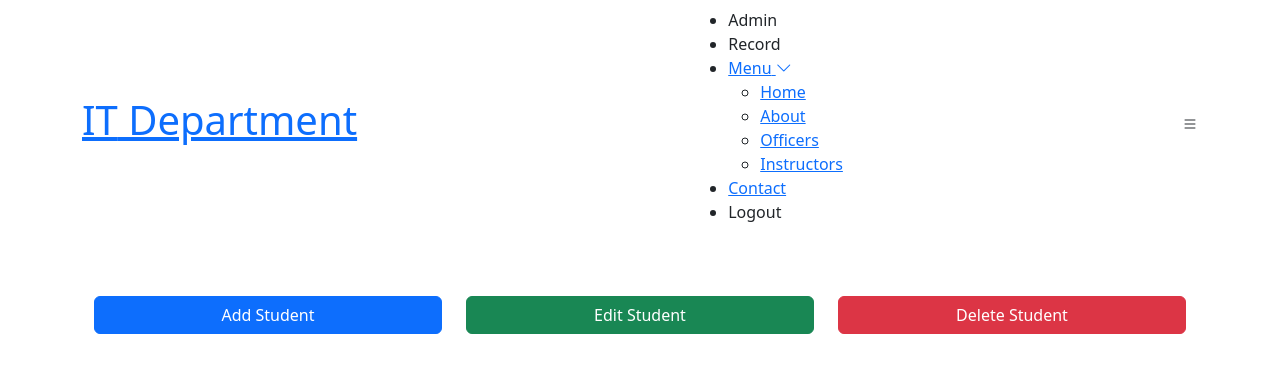
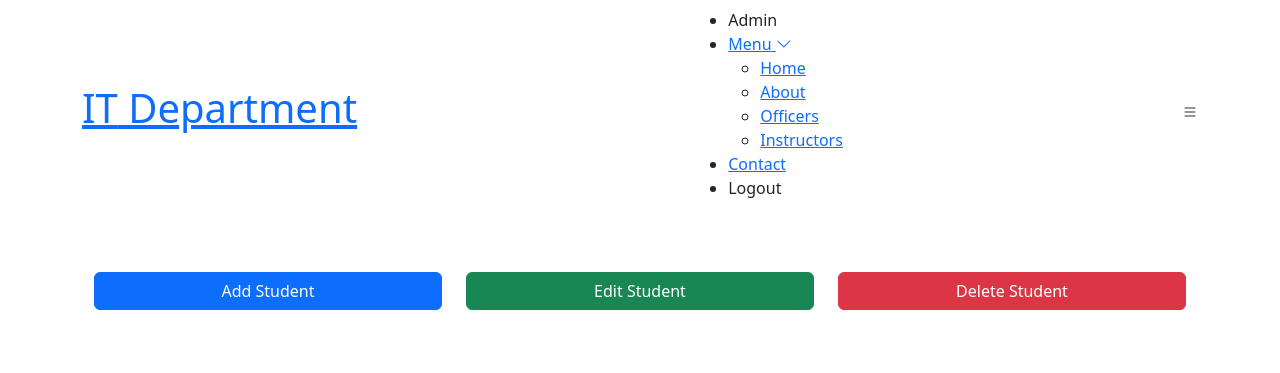
Before and after one commit to artimre098/Django-SIS, a Django app: page /acs in a window 1280 px wide. Shown: the top 373 px of the page. Run offline with Django 5.2, Linux system fonts and the light colour scheme; the visitor is signed in with stand-in values (Sample User, id 1); data that the repository does not hold is empty; some libraries are stand-ins or nearby versions.

Commit message:
separated the normal user and the admin user

```diff
--- a/ACS/templates/admin/admin-home.html
+++ b/ACS/templates/admin/admin-home.html
@@ -10,6 +10,8 @@
         <h2>Welcome {{ record.first_name }} {{ record.last_name }}</h2>
     {% endif %}
   {% endfor %}
+
+  {% if user.is_staff %}
     <div class="container">
         <div class="row">
             <div class="d-grid gap-2 col-4 mx-auto">
@@ -23,6 +25,10 @@
             </div>
     </div>
     </div>
+  {% else %}
+
+    <h2>Welcome non staff</h2>
+  {% endif %}
 
 
 
--- a/ACS/templates/nav.html
+++ b/ACS/templates/nav.html
@@ -13,9 +13,7 @@
             <a class="nav-link" href="{% url 'acs' %}">Admin</a>
           </li>
 
-          <li class="nav-item">
-            <a class="nav-link" href="{% url 'students' user.username %}">Record</a>
-          </li>
+
 
 
 
```
